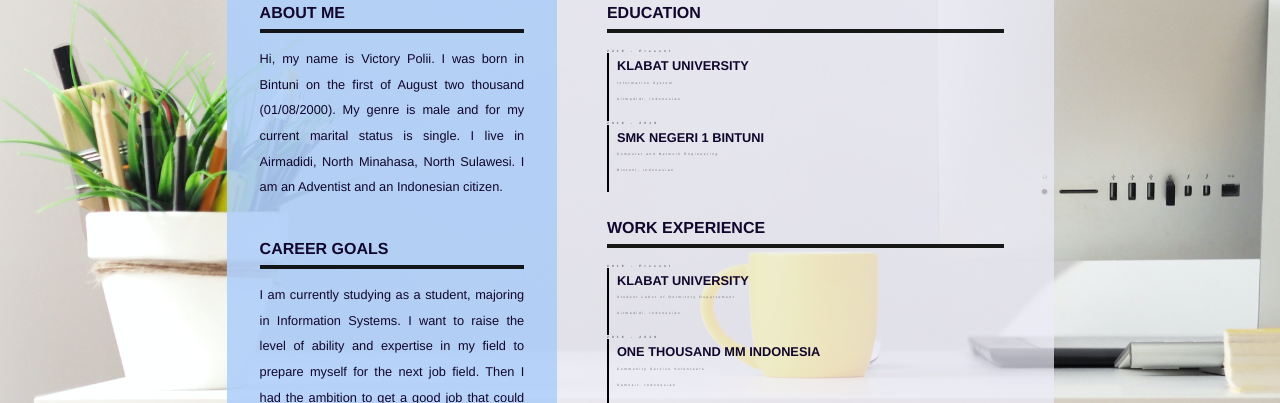
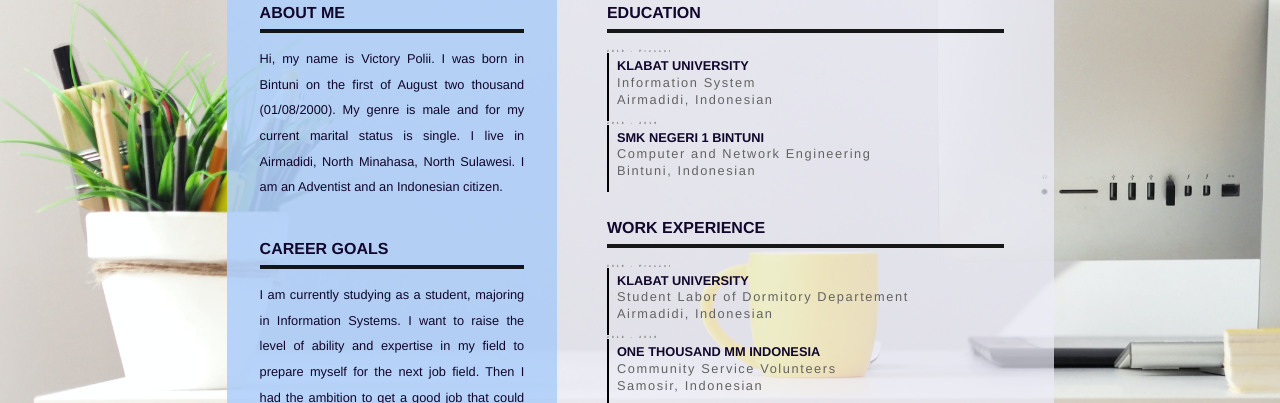
Before and after one commit to victorypolii/cv, a plain HTML site: page index.html in a window 1280 px wide. Shown: the part 352-755 px from the top of the page. Drawn offline with Linux system fonts and the light colour scheme.

Commit message:
Curriculum Vitae with css

```diff
--- a/style.css
+++ b/style.css
@@ -91,7 +91,7 @@ p{
     margin-left: 0.5rem;
 }
 .daftar_berlist_after{
-    font-size: 0.2rem;
+    font-size: 0.8rem;
     color: rgb(99, 99, 99);
     letter-spacing: 0.1rem;
 }
```
